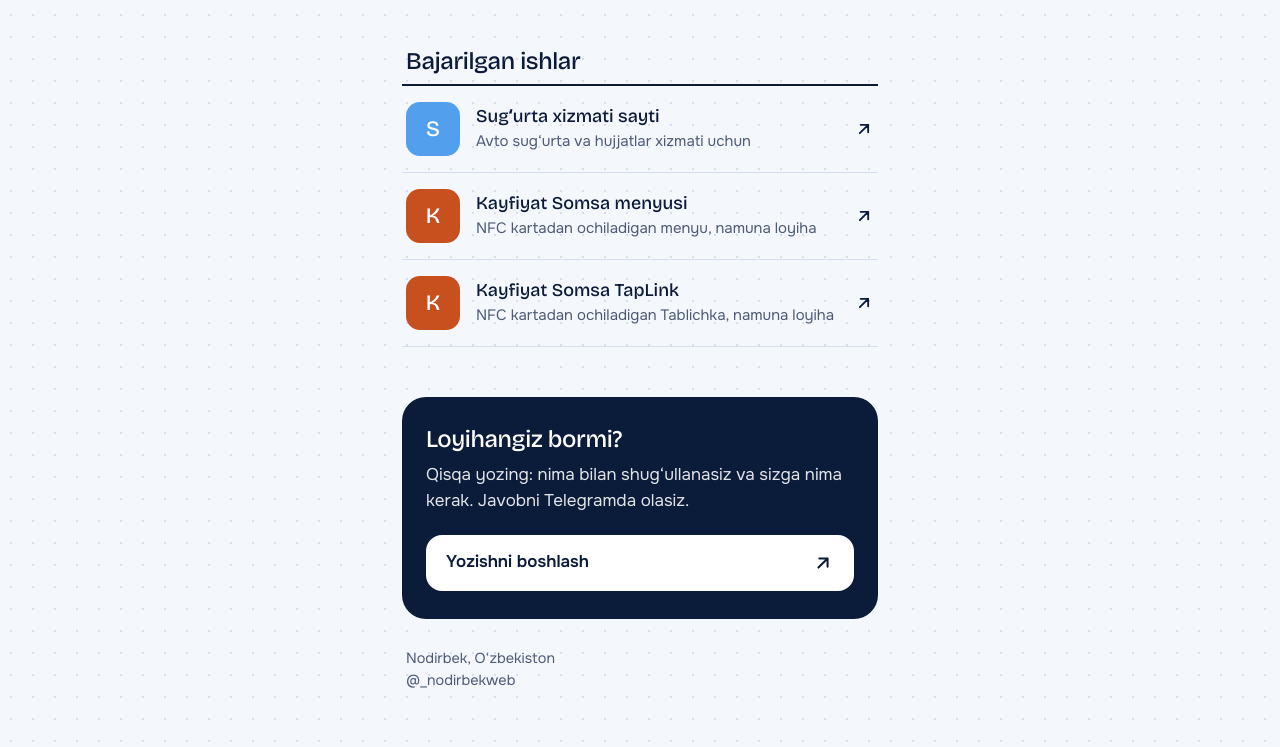
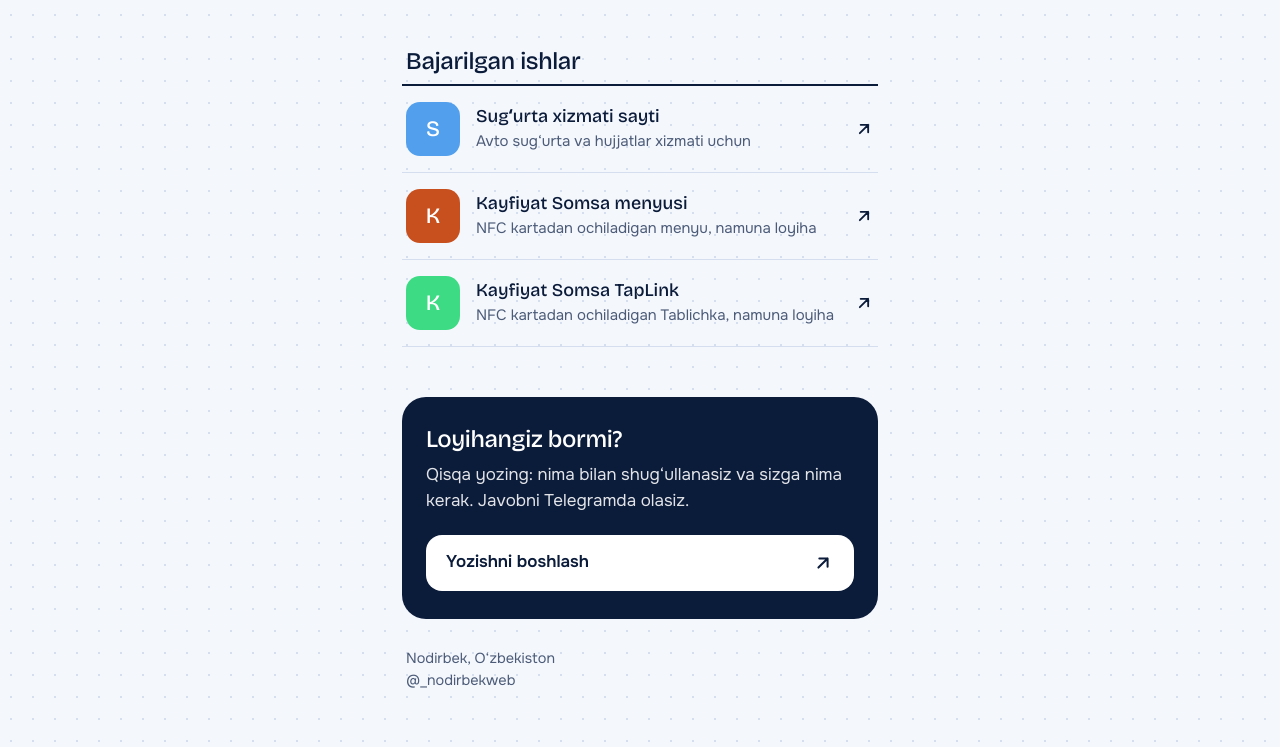
Before and after one commit to NodirbekXamidjanov/TapLink, a plain HTML site: page index.html in a window 1280 px wide. Shown: the part 1316-2063 px from the top of the page. Drawn offline with nearby package versions, Linux system fonts and the light colour scheme.

Commit message:
last_work_color_changed

```diff
--- a/index.html
+++ b/index.html
@@ -306,6 +306,9 @@
       .t2 {
         background: #c8501e;
       }
+      .t3 {
+        background: #3ddc84;
+      }
       .work div {
         flex: 1;
         min-width: 0;
@@ -592,7 +595,7 @@
         target="_blank"
         rel="noopener"
       >
-        <i class="tile t2" aria-hidden="true">K</i>
+        <i class="tile t3" aria-hidden="true">K</i>
         <div>
           <b>Kayfiyat Somsa TapLink</b
           ><span>NFC kartadan ochiladigan Tablichka, namuna loyiha</span>
```
